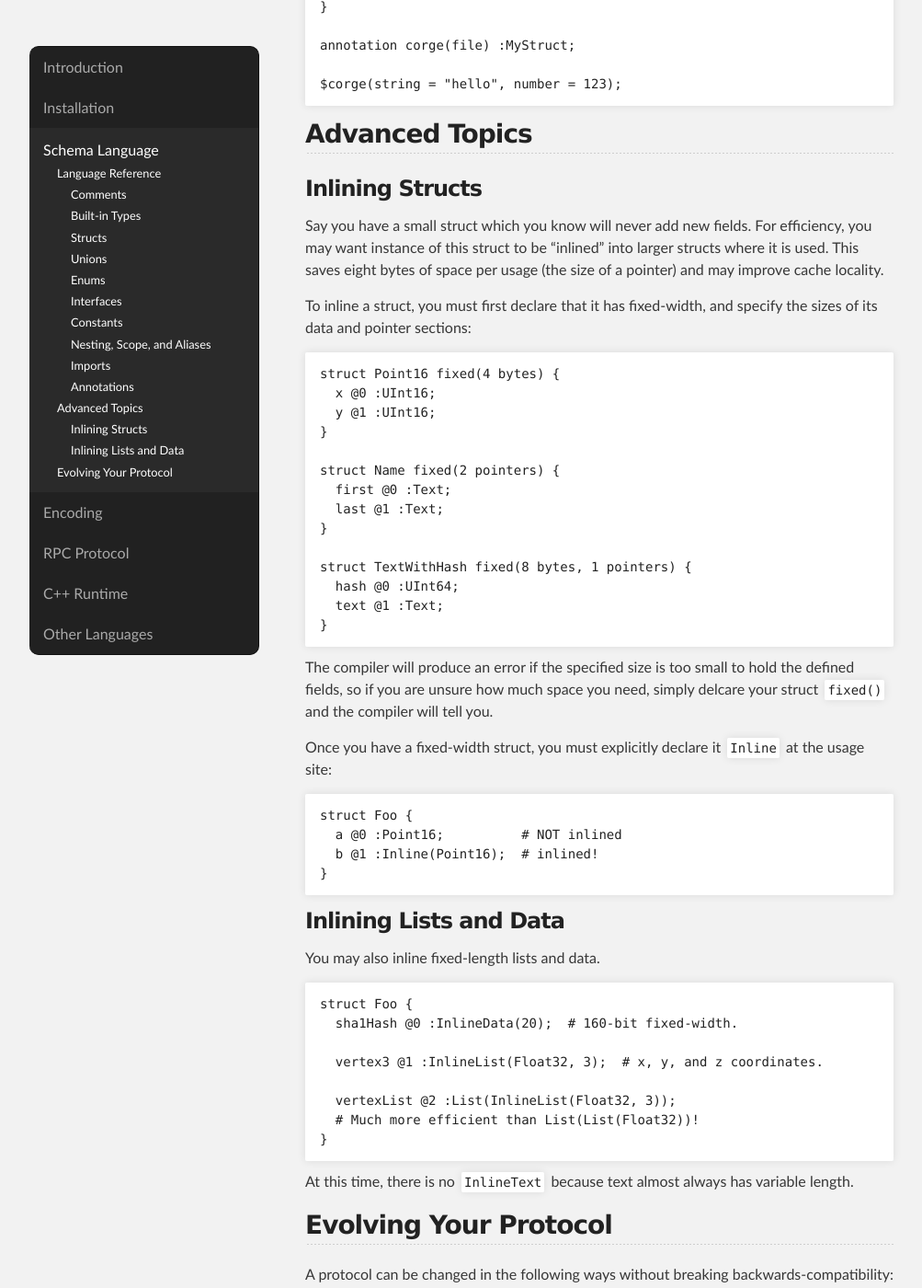
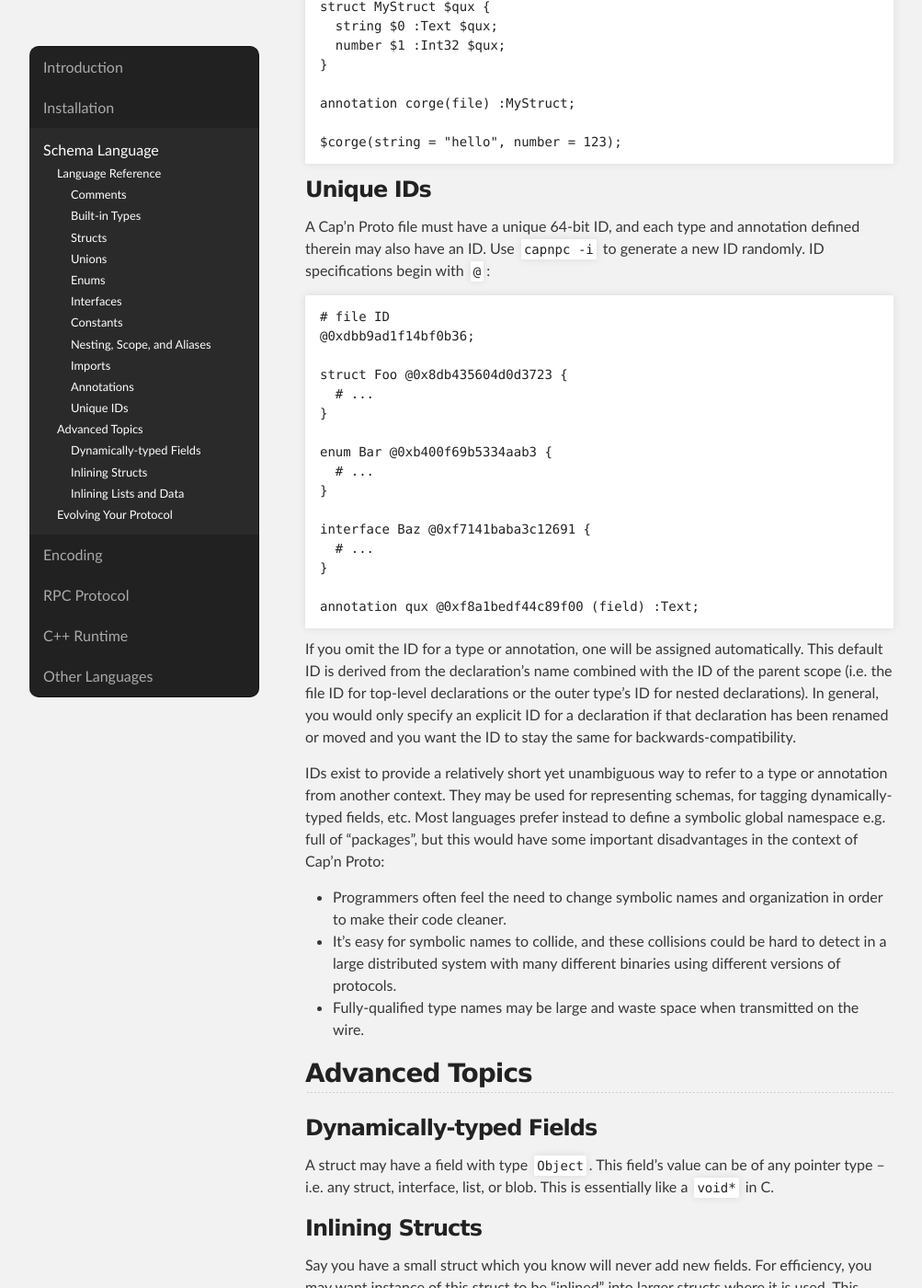
Before and after one commit to capnproto/capnproto, a Jekyll site: the page built from doc/language.md, in a window 1280 px wide and 1400 px high, scrolled down 7652 px. Shown: the whole window at 92% size, without its empty margins (18-1021 px from the left). Built offline with Jekyll 4.4.1, drawn with Linux system fonts in a browser that asks for light colours; some of the changed text lies outside the part shown.

Commit message:
Document IDs and 'Object' type.

```diff
--- a/doc/language.md
+++ b/doc/language.md
@@ -11,7 +11,10 @@ that message type in your desired language.
 
 For example:
 
-{% highlight capnp %}
+{% highlight python %}
+# unique file ID, generated by capnpc -i
+@0xdbb9ad1f14bf0b36;
+
 struct Person {
   name @0 :Text;
   birthdate @3 :Date;
@@ -363,7 +366,53 @@ annotation corge(file) :MyStruct;
 $corge(string = "hello", number = 123);
 {% endhighlight %}
 
+### Unique IDs
+
+A Cap'n Proto file must have a unique 64-bit ID, and each type and annotation defined therein may
+also have an ID.  Use `capnpc -i` to generate a new ID randomly.  ID specifications begin with `@`:
+
+{% highlight capnp %}
+# file ID
+@0xdbb9ad1f14bf0b36;
+
+struct Foo @0x8db435604d0d3723 {
+  # ...
+}
+
+enum Bar @0xb400f69b5334aab3 {
+  # ...
+}
+
+interface Baz @0xf7141baba3c12691 {
+  # ...
+}
+
+annotation qux @0xf8a1bedf44c89f00 (field) :Text;
+{% endhighlight %}
+
+If you omit the ID for a type or annotation, one will be assigned automatically.  This default
+ID is derived from the declaration's name combined with the ID of the parent scope (i.e. the file
+ID for top-level declarations or the outer type's ID for nested declarations).  In general, you
+would only specify an explicit ID for a declaration if that declaration has been renamed or moved
+and you want the ID to stay the same for backwards-compatibility.
+
+IDs exist to provide a relatively short yet unambiguous way to refer to a type or annotation from
+another context.  They may be used for representing schemas, for tagging dynamically-typed fields,
+etc.  Most languages prefer instead to define a symbolic global namespace e.g. full of "packages",
+but this would have some important disadvantages in the context of Cap'n Proto:
+
+* Programmers often feel the need to change symbolic names and organization in order to make their
+  code cleaner.
+* It's easy for symbolic names to collide, and these collisions could be hard to detect in a large
+  distributed system with many different binaries using different versions of protocols.
+* Fully-qualified type names may be large and waste space when transmitted on the wire.
+
 ## Advanced Topics
+
+### Dynamically-typed Fields
+
+A struct may have a field with type `Object`.  This field's value can be of any pointer type -- i.e.
+any struct, interface, list, or blob.  This is essentially like a `void*` in C.
 
 ### Inlining Structs
 
```
Also changed, not shown: 1 other file.
